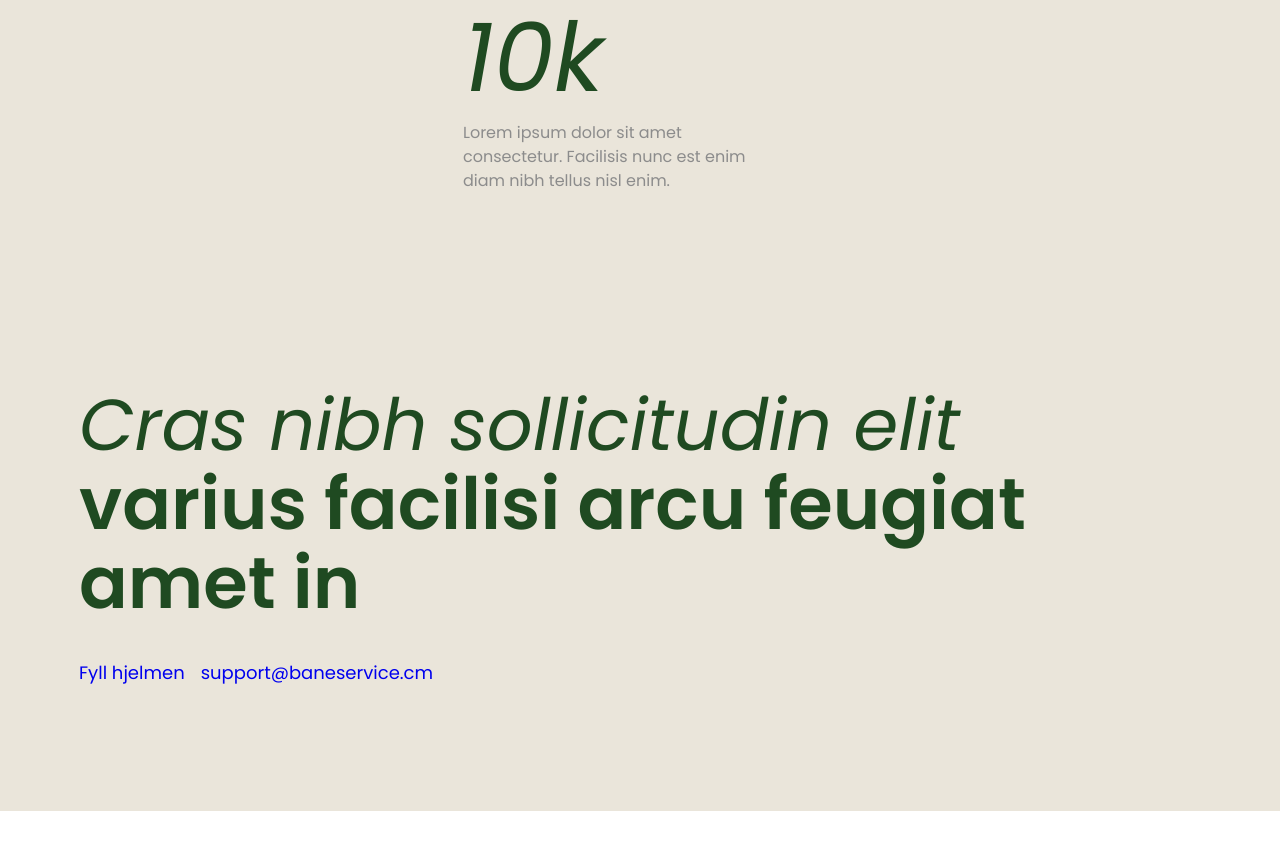
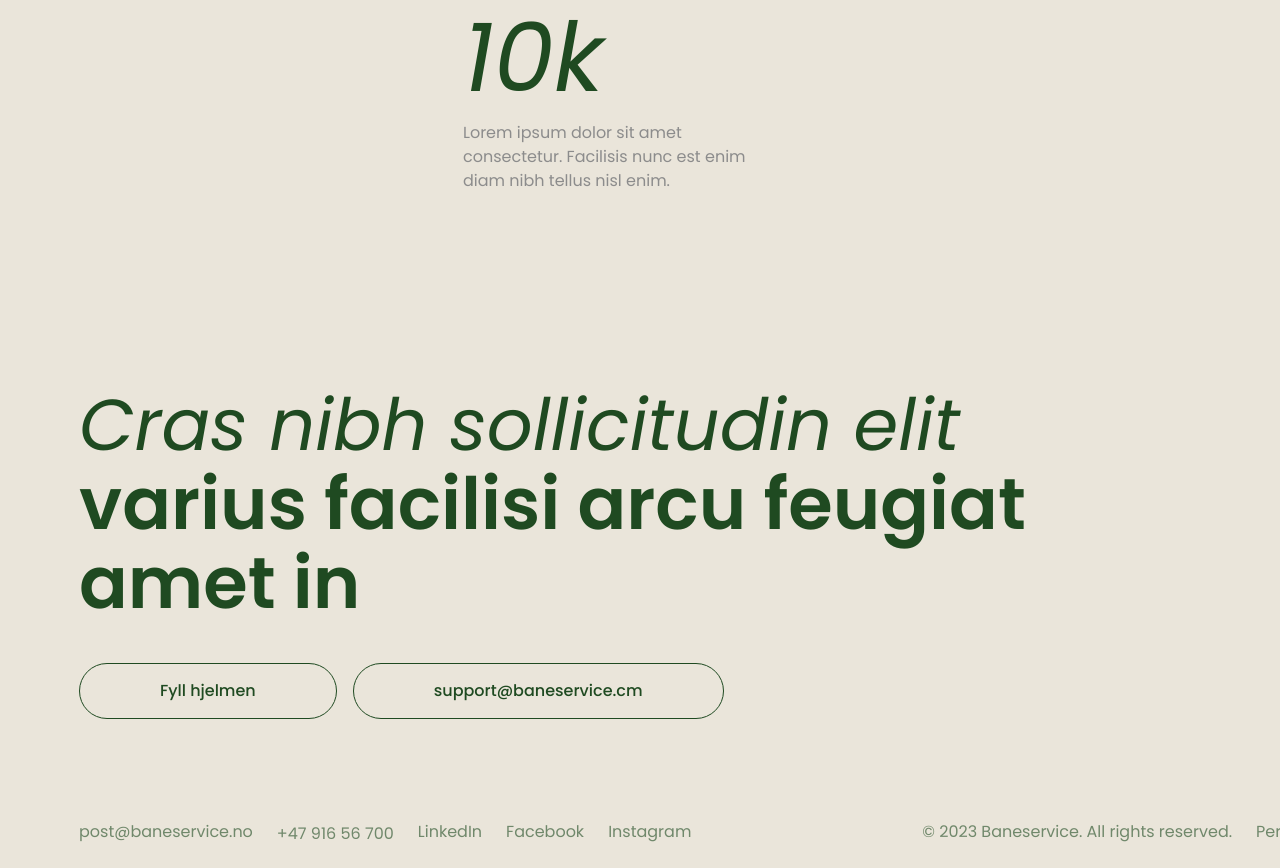
Before and after one commit to IhorRykun/baneservice, a website built with Parcel: page src/index.html in a window 1280 px wide. Shown: the part 3805-4673 px from the top of the page. Before the commit the page ends 4616 px from the top, so only its background shows below. Built offline with nearby package versions, Linux system fonts and the light colour scheme.

Commit message:
update section footer

```diff
--- a/src/partials/footer.html
+++ b/src/partials/footer.html
@@ -6,11 +6,24 @@
    </h2>
    <ul class="footer__button_list">
     <li class="footer__button_item ">
-     <a href="#">Fyll hjelmen</a>
+     <a class="footer__button_link" href="#">Fyll hjelmen</a>
     </li>
     <li class="footer__button_item">
-     <a href="mailto:support@baneservice.cm" target="_blank">support@baneservice.cm</a>
+     <a class="footer__button_link" href="mailto:support@baneservice.cm" target="_blank">support@baneservice.cm</a>
     </li>
+   </ul>
+  </div>
+  <div class="footer__social-wrapper">
+   <ul class="footer__social__list">
+    <li class="footer__social_item"><a class="footer__social_link" href="">post@baneservice.no</a></li>
+    <li class="footer__social"><a class="footer__social_link" href="">+47 916 56 700</a></li>
+    <li class="footer__social_item"><a class="footer__social_link" href="">LinkedIn</a></li>
+    <li class="footer__social_item"><a class="footer__social_link" href="">Facebook</a></li>
+    <li class="footer__social_item"><a class="footer__social_link" href="">Instagram</a></li>
+   </ul>
+   <ul class="footer__social__list social__list-right">
+    <li class="footer__social_item">© 2023 Baneservice. All rights reserved.</li>
+    <li class="footer__social_item">Personuppgiftspolicy & Kakor</li>
    </ul>
   </div>
  </div>
--- a/src/sass/_footer.scss
+++ b/src/sass/_footer.scss
@@ -24,4 +24,45 @@
     display: flex;
     column-gap: 16px;
   }
+  &__button_item {
+    padding: 16px 80px 16px 80px;
+    border: 1px solid #1f4a21;
+    display: block;
+    border-radius: 29px;
+    cursor: pointer;
+    &:hover,
+    &:focus {
+      background-color: var(--color--fair_green);
+      border: none;
+      transition: 250ms cubic-bezier(0.4, 0, 0.2, 1);
+    }
+  }
+  &__button_link {
+    display: block;
+    font-size: 16px;
+    color: #1f4a21;
+    line-height: 140%;
+    font-weight: 500;
+  }
 }
+.footer__social-wrapper {
+  display: flex;
+}
+.social__list-right {
+  margin-left: auto;
+}
+.footer__social__list {
+  display: flex;
+  column-gap: 24px;
+}
+.footer__social_item {
+  font-size: 16px;
+  font-weight: 400;
+  color: #70886b;
+}
+
+.footer__social_link {
+  font-size: 16px;
+  font-weight: 400;
+  color: #70886b;
+}
```
